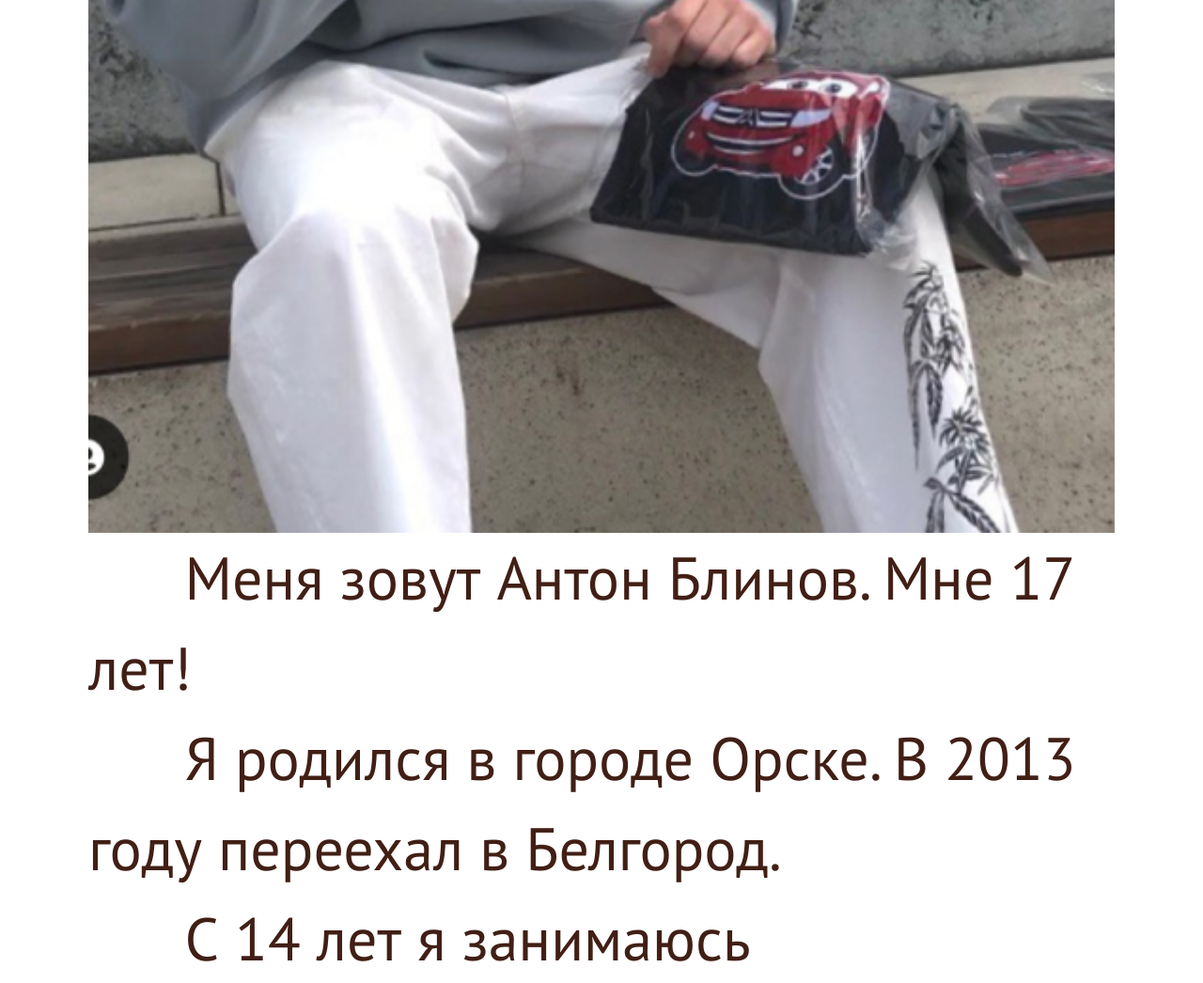
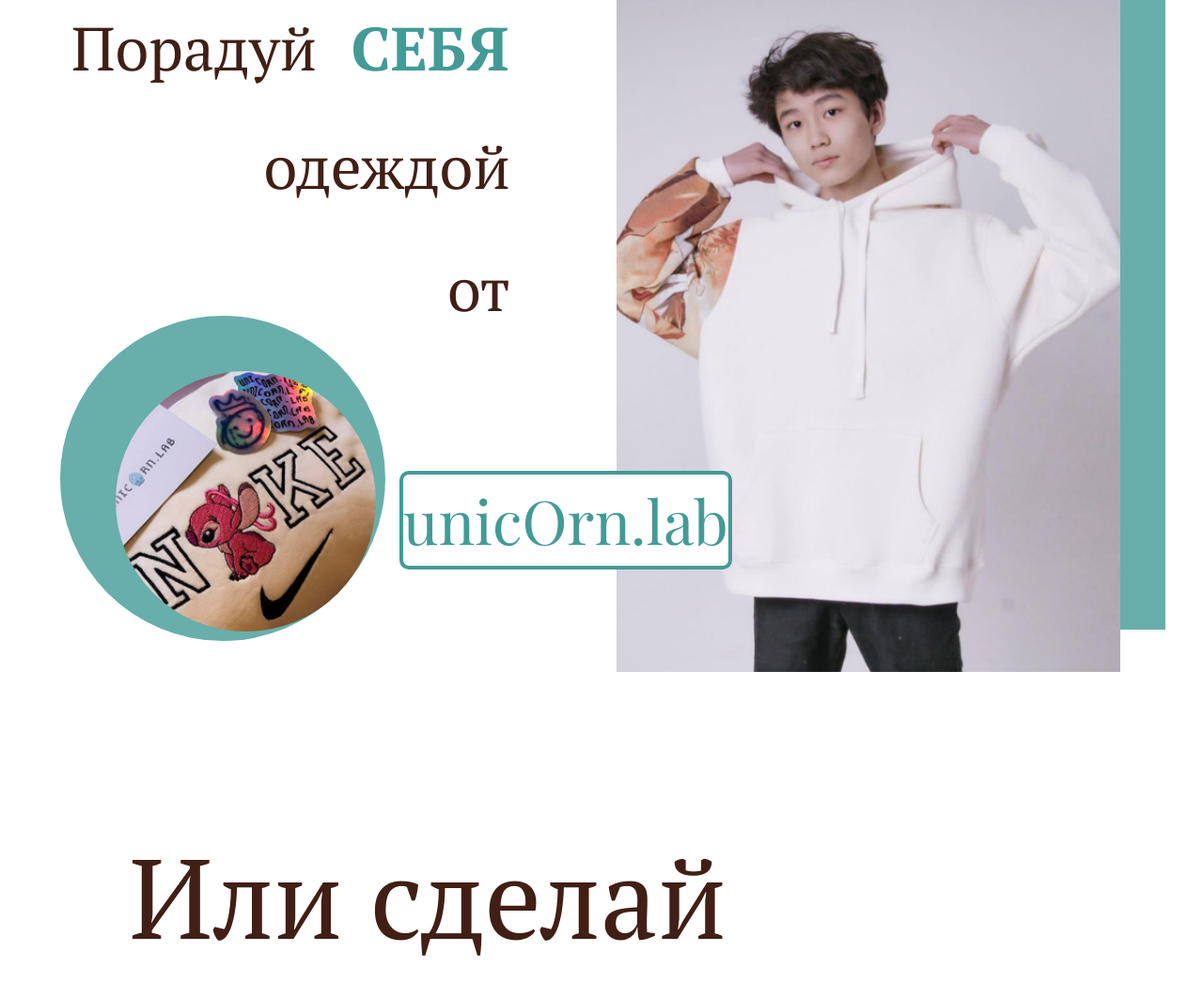
Before and after one commit to Vaclav-Kasimov/unicorn_2, a plain HTML site: page index.html in a window 1280 px wide. Shown: the part 1754-2800 px from the top of the page at 94% size. Drawn offline with nearby package versions, Linux system fonts and the light colour scheme; a web font is replaced by a local one.

Commit message:
project paused

```diff
--- a/css/style.css
+++ b/css/style.css
@@ -146,7 +146,7 @@ header{
 	font-weight: 400;
 }
 
-.adv-container-wh{
+.adv-container-wh-m{
 	height: 58.125vw;
 	color: #FFFFFF;
 }
@@ -156,27 +156,27 @@ header{
 	color: #411F15;
 }
 
-.adv-container-wh div{
+.adv-container-wh-m div{
 	font-size: 8.75vw;
 	position: absolute;
 }
 
-.adv-container-wh div:nth-child(1){
+.adv-container-wh-m div:nth-child(1){
 	left: 8.125%;
 }
 
-.adv-container-wh div:nth-child(2){
+.adv-container-wh-m div:nth-child(2){
 	top: 25%;
 	left: 54%;
 	font-weight: 900;
 }
 
-.adv-container-wh div:nth-child(3){
+.adv-container-wh-m div:nth-child(3){
 	top: 42%;
 	left: 15.6%;
 }
 
-.adv-container-wh div:nth-child(4){
+.adv-container-wh-m div:nth-child(4){
 	top: 57.5%;
 	left: 57%;
 }
@@ -185,7 +185,7 @@ header{
 	font-family: 'Playfair Display';
 	font-style: normal;
 	font-size: 9.375vw;
-	color: #439a97;
+	color: #439a97!important;
 	background: #FFFFFF;
 	border: 1.25vw solid #439A97;
 	border-radius: 3.125vw;
@@ -519,7 +519,127 @@ footer{
 		right: 15%;
 	}
 
+	.main-content > div:nth-child(4){
+		display: flex;
+	}
 
+	.adv-img-d-50{
+		width: 50%;
+		background-color: 	rgba(67, 154, 151, 0.8);
+	}
+
+	.adv-img-d-50 img{
+		margin: 0;
+		width: 100%;
+	}
+
+	.adv-text-d-50{
+		width: 50%;
+		margin: 0;
+		background-color: 	rgba(67, 154, 151, 0.8);
+		padding: 14px;
+	}
+
+	.adv-text-d-50 div{
+		font-size: 	1.21rem;
+	}
+
+	.header-d-black-md{
+		font-size: 	2rem;
+		font-family: 'PT Serif';
+		font-style: normal;
+		font-weight: 700;
+	}
+
+	.adv-text-d-50 .header-d-black-md{
+		text-align: center;
+	}
+
+	.main-content > div:nth-child(5){
+		width: 100%;
+		height: 530px;
+	}
+
+	.adv-container-black-d{
+		width: 298px;
+		height: 218px;
+		left: 3%;
+		top: 14%;
+	}
+
+	.adv-container-black-d div{
+		font-size: 2.59rem;
+		color: #411F15;
+	}
+
+	.adv-container-black-d div:nth-child(1){
+		left: 0;
+		top: 0;
+	}
+
+	.adv-container-black-d div:nth-child(2){
+		left: 64%;
+		top: 0;
+	}
+
+	.adv-container-black-d div:nth-child(2){
+		left: 64%;
+		top: 0;
+		color: #439A97;
+	}
+
+	.adv-container-black-d div:nth-child(3){
+		left: 44%;
+		top: 37%;
+	}
+
+	.adv-container-black-d div:nth-child(4){
+		left: 86%;
+		top: 75%;
+	}
+
+	.unicornlab-name{
+		top: 146%;
+		left: 75%;
+		border-width: 4px;
+		border-radius: 10px;
+		font-weight: 400;
+		font-size: 2.16rem;
+	}
+
+	.adv-img-d-bottom img{
+		width: 343px;
+		height: 501px;
+		margin: 0;
+	}
+
+	.adv-img-d-bottom{
+		right: 4%;
+		bottom: 0;
+	}
+
+	.blue-shadow{
+		width: 343px;
+		height: 501px;
+		background: rgba(67, 154, 151, 0.8);
+		top: 0;
+		right: 0;
+	}
+
+	.adv-round{
+		width: 221px; height: 221px;
+		border-radius: 100%;
+		background: rgba(67, 154, 151, 0.8);
+		bottom: 4%;
+		left: 2%;
+	}
+
+	.adv-round img{
+		width: 80%;
+		height: 80%;
+		border-radius: 100%;
+		bottom: 3%; right: 3%;
+	}
 
 	/*------------------MAIN CONTENT END -----------------------------*/
 }
@@ -564,6 +684,44 @@ footer{
 		width: 252px;
 	}
 
+	.adv-text-d-50{
+		padding: 18px;
+	}
+
+	.adv-text-d-50 div{
+		font-size: 	1.56rem;
+	}
+
+	.header-d-black-md{
+		font-size: 	2.57rem;
+	}
+
+	.main-content > div:nth-child(5){
+		height: 685px;
+	}
+
+	.adv-img-d-bottom img{
+		width: 443px;
+		height: 647px;
+	}
+
+	.blue-shadow{
+		width: 443px;
+		height: 647px;
+	}
+
+	.adv-container-black-d{
+		width: 384px;
+		height: 282px;
+	}
+
+	.adv-container-black-d div{
+		font-size: 3.35rem;
+	}
+
+	.adv-round{
+		width: 286px; height: 286px;
+	}
 
 	/*------------------MAIN CONTENT END -----------------------------*/
 
@@ -614,6 +772,45 @@ footer{
 		width: 305px;
 	}
 
+	.adv-text-d-50{
+		padding: 22px;
+	}
+
+	.adv-text-d-50 div{
+		font-size: 	1.9rem;
+	}
+
+	.header-d-black-md{
+		font-size: 	3.11rem;
+	}
+
+	.main-content > div:nth-child(5){
+		height: 828px;
+	}
+
+	.adv-img-d-bottom img{
+		width: 536px;
+		height: 783px;
+	}
+
+	.blue-shadow{
+		width: 536px;
+		height: 783px;
+	}
+
+	.adv-container-black-d{
+		width: 465px;
+		height: 341px;
+	}
+
+	.adv-container-black-d div{
+		font-size: 4.05rem;
+	}
+
+	.adv-round{
+		width: 346px; height: 346px;
+	}
+
 
 	/*------------------MAIN CONTENT END -----------------------------*/
 }
--- a/index.html
+++ b/index.html
@@ -70,11 +70,11 @@
 
   <!-- Main content !!!!!!!!!!!!!!!!!!!!!!!!!!!!!! -->
   <div class="main-content position-relative">
-  <div class="gradient position-absolute d-md-none"></div>
+    <div class="gradient position-absolute d-md-none"></div>
 
-  <div class="adv-img-m-0 d-md-none">
-    <img src="/img/content/adv_2.png">
-  </div>
+    <div class="adv-img-m-0 d-md-none">
+      <img src="/img/content/adv_2.png">
+    </div>
 
     <div class="bg blue-bg bg-desktop-wh md-relative">
 
@@ -96,9 +96,10 @@
 
     <div class="bg">
 
-      <h2 class="header-m-black">Будем знакомы!</h2>
-      <div class="adv-img-m-45"><img src="/img/content/adv_3.png"></div>
-      <div class="adv-text-m-45">
+      <h2 class="header-m-black d-md-none">Будем знакомы!</h2>
+      <div class="adv-img-m-45 adv-img-d-50"><img src="/img/content/adv_3.png"></div>
+      <div class="adv-text-m-45 adv-text-d-50">
+        <h2 class="d-none d-md-block header-d-black-md">Будем знакомы!</h2>
         <div>Меня зовут Антон Блинов. Мне 17 лет!</div>
         <div>Я родился в городе Орске.  В 2013 году переехал в Белгород.</div>
         <div>С 14 лет я занимаюсь предпринимательской деятельностью.</div>
@@ -107,15 +108,18 @@
       </div>
     </div>
 
-    <div class="blue-bg bg">
-      <div class="adv-container adv-container-wh">
-        <div>Порадуй</div>
-        <div>СЕБЯ</div>
-        <div>одеждой</div>
-        <div>от</div>
-        <div class="unicornlab-name">unicOrn.lab</div>
+    <div class="blue-bg bg bg-desktop-wh md-relative">
+      <div class="adv-round md-absolute"><img class="md-absolute" src="img/content/adv_5.png"></div>
+      <div class="blue-shadow d-none d-md-block md-absolute"></div>
+      <div class="adv-img-m-45 md-absolute adv-img-d-bottom"><img src="/img/content/adv_4.png"></div>
+      <div class="adv-container adv-container-wh-m adv-container-black-d md-absolute">
+        <div class="md-absolute">Порадуй</div>
+        <div class="md-absolute">СЕБЯ</div>
+        <div class="md-absolute">одеждой</div>
+        <div class="md-absolute">от</div>
+        <div class="unicornlab-name md-absolute">unicOrn.lab</div>
       </div>
-      <div class="adv-img-m-45"><img src="/img/content/adv_4.png"></div>
+
     </div>
 
     <div class="bg">
```
